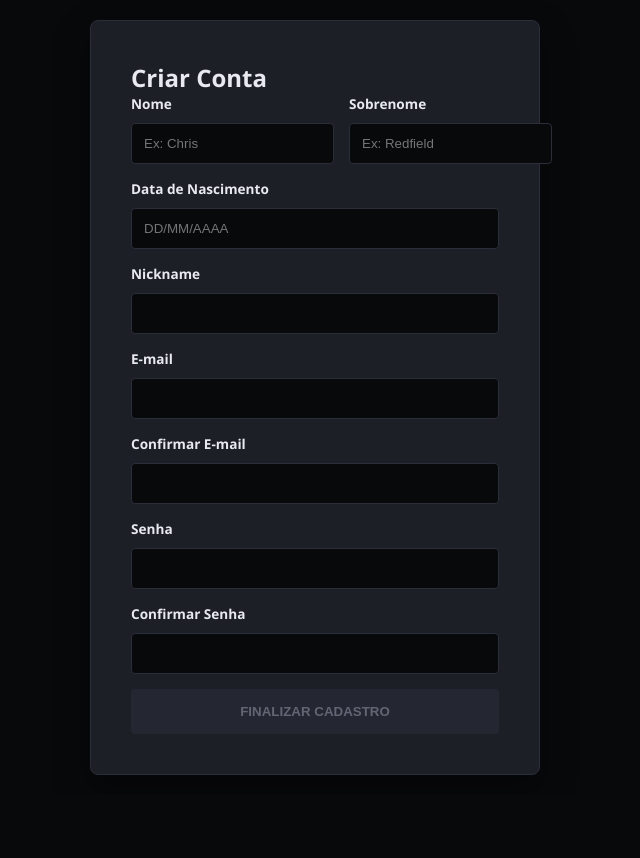
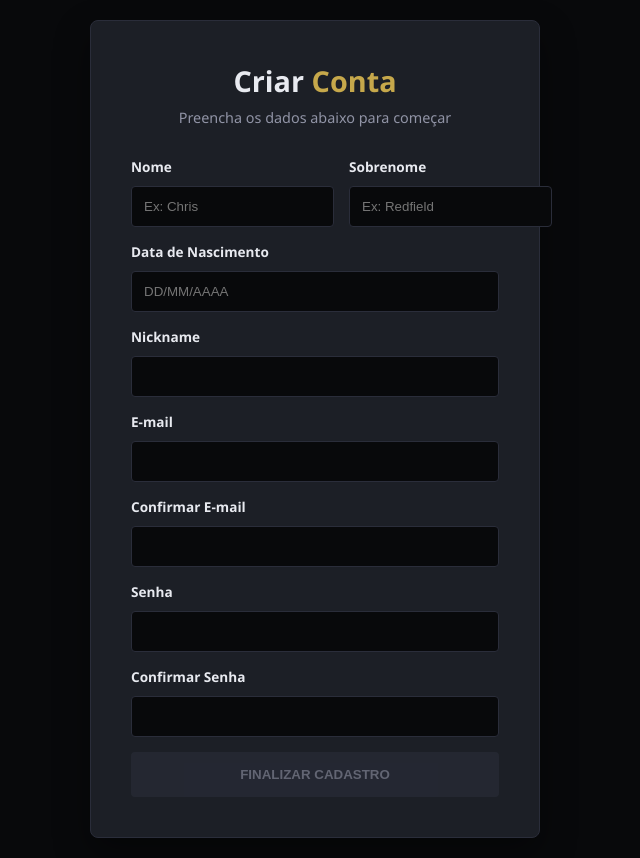
Before and after one commit to kaiquerios/EntregaP1A3, a React (Create React App) app: page / in a window 1280 px wide. Shown: the whole page, without its empty margins (325-965 px from the left). Before the commit the page ends 800 px from the top, so only its background shows below. Built offline with nearby package versions, Linux system fonts and the light colour scheme; the HTML template or start-up script is replaced by a standard one.

Commit message:
Ajustando novamente o HTML da página para que dessa vez o 'Criar Conta' fique centralizado na parte superior do card e com mais espaçamento

```diff
--- a/src/pages/signUp/index.js
+++ b/src/pages/signUp/index.js
@@ -96,9 +96,12 @@ function SignUp() {
     return (
         <div className="auth-wrapper">
             <div className="auth-card">
+                <div className="auth-header">
+                    <h2>Criar <span>Conta</span></h2>
+                    <p>Preencha os dados abaixo para começar</p>
+                </div>
+
                 <form className="auth-form" onSubmit={handleSubmt}>
-                    <h2>Criar Conta</h2>
-
                     <div className="form-row">
                         <div className="form-field">
                             <label>Nome</label>
```
